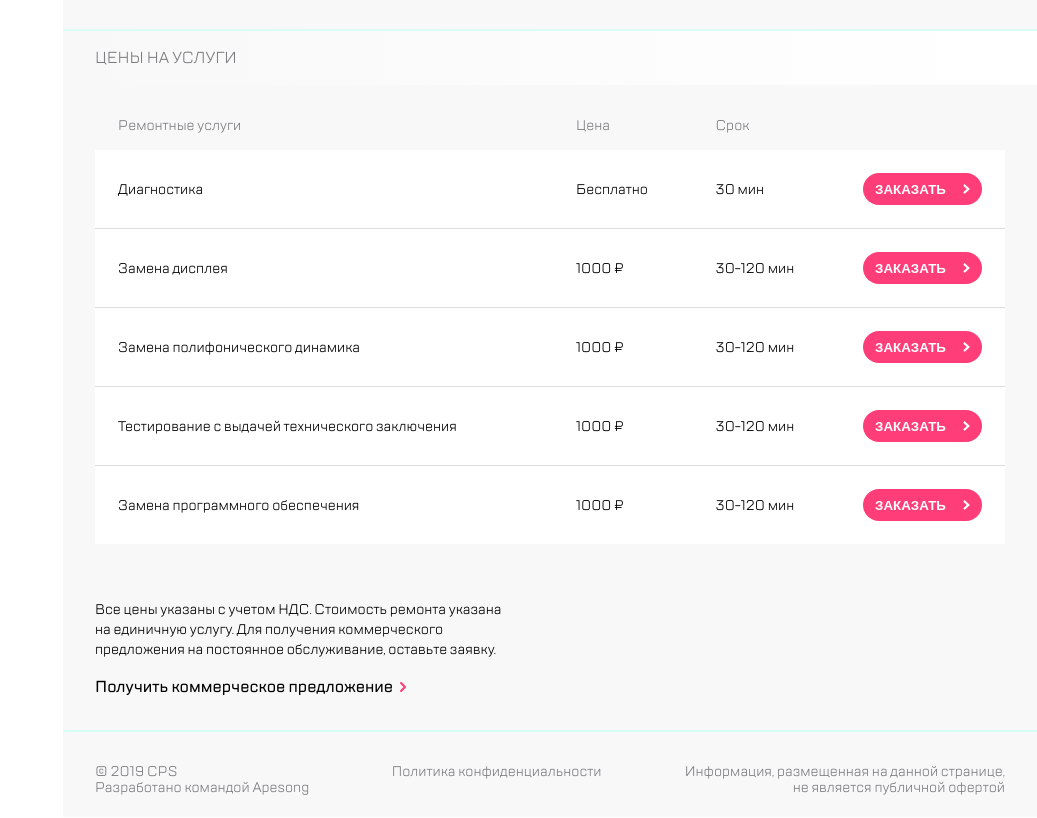
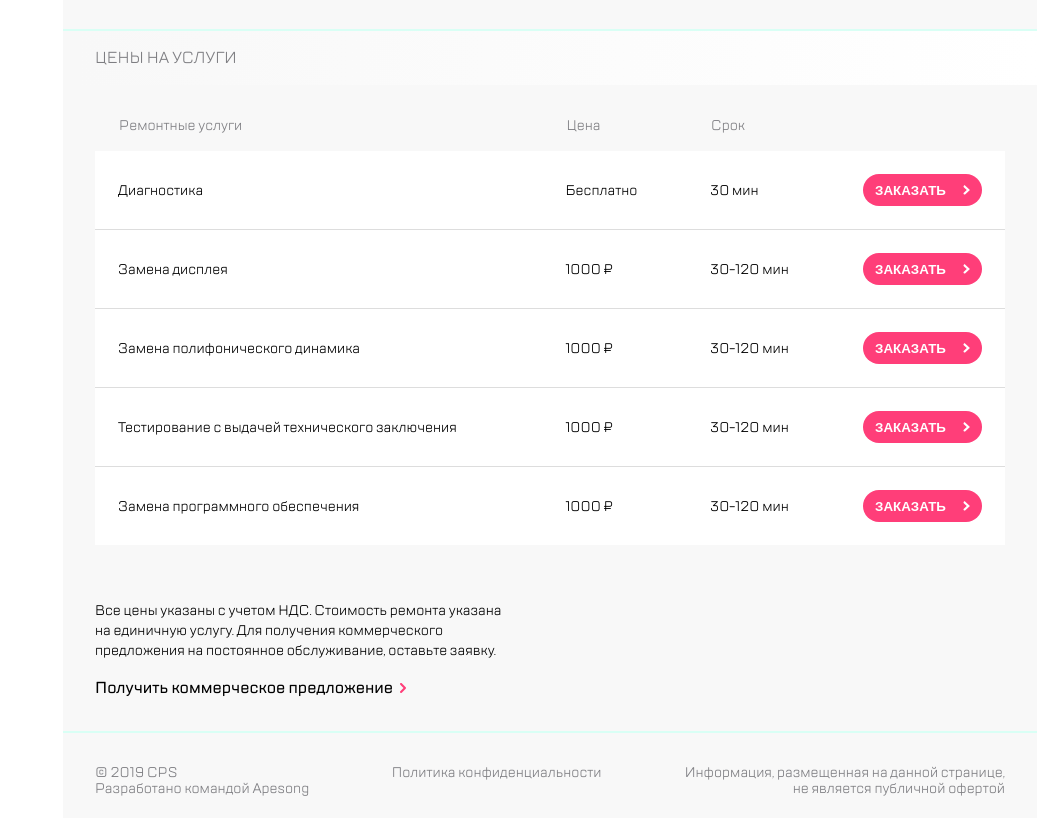
Before and after one commit to Syncopat1on/FinalBlock, a plain HTML site: page index.html in a window 1280 px wide. Shown: the part 1180-1998 px from the top of the page, without its empty margins (243-1280 px from the left). Drawn offline with nearby package versions, Linux system fonts and the light colour scheme.

Commit message:
fix_bug.004

```diff
--- a/index.html
+++ b/index.html
@@ -343,41 +343,41 @@
             <table class="table">
               <thead class="thead">
                 <tr class="up-tr">
-                  <th class="th">Ремонтные услуги</th>
-                  <th class="th">Цена</th>
-                  <th class="th">Срок</th>
+                  <th class="th th1">Ремонтные услуги</th>
+                  <th class="th th2">Цена</th>
+                  <th class="th th3">Срок</th>
                   <th class="th"></th>
                 </tr>
               </thead>
               <tbody class="tbody">
                 <tr class="tr1">
-                  <td class="td">Диагностика</td>
-                  <td class="td">Бесплатно</td>
-                  <td class="td">30 мин</td>
+                  <td class="td td1">Диагностика</td>
+                  <td class="td td2">Бесплатно</td>
+                  <td class="td td3">30 мин</td>
                   <td class="td-order"><button class="order-button">Заказать<img class="order-img" src="icons/order-line.svg"></button></td>
                 </tr>
                   <tr class="tr2">
-                    <td class="td">Замена дисплея</td>
-                    <td class="td">1000 ₽</td>
-                    <td class="td">30-120 мин</td>
+                    <td class="td td1">Замена дисплея</td>
+                    <td class="td td2">1000 ₽</td>
+                    <td class="td td3">30-120 мин</td>
                     <td class="td-order"><button class="order-button">Заказать<img class="order-img" src="icons/order-line.svg"></button></td>
                   </tr>
                   <tr class="tr3">
-                    <td class="td">Замена полифонического динамика</td>
-                    <td class="td">1000 ₽</td>
-                    <td class="td">30-120 мин</td>
+                    <td class="td td1">Замена полифонического динамика</td>
+                    <td class="td td2">1000 ₽</td>
+                    <td class="td td3">30-120 мин</td>
                     <td class="td-order"><button class="order-button">Заказать<img class="order-img" src="icons/order-line.svg"></button></td>
                   </tr>
                   <tr class="tr4">
-                    <td class="td">Тестирование с выдачей технического заключения</td>
-                    <td class="td">1000 ₽</td>
-                    <td class="td">30-120 мин</td>
+                    <td class="td td1">Тестирование с выдачей технического заключения</td>
+                    <td class="td td2">1000 ₽</td>
+                    <td class="td td3">30-120 мин</td>
                     <td class="td-order"><button class="order-button">Заказать<img class="order-img" src="icons/order-line.svg"></button></td>
                   </tr>
-                  <tr class="tr4">
-                    <td class="td">Замена программного обеспечения</td>
-                    <td class="td">1000 ₽</td>
-                    <td class="td">30-120 мин</td>
+                  <tr class="tr5">
+                    <td class="td td1">Замена программного обеспечения</td>
+                    <td class="td td2">1000 ₽</td>
+                    <td class="td td3">30-120 мин</td>
                     <td class="td-order"><button class="order-button">Заказать<img class="order-img" src="icons/order-line.svg"></button></td>
                   </tr>
               </tbody>
--- a/style/block-3.css
+++ b/style/block-3.css
@@ -1,18 +1,28 @@
 .table {
     border-collapse: collapse;
-    background-color:var(--white--color);
+    background-color: var(--white--color);
     width: 100%;
-    height:100%;
-    border:32px solid var(--bg--color);
+    height: 100%;
+    border: 32px solid var(--bg--color);
+    font-size: 14px;
 }
 .th {
-    padding: 0 0 15px 23px;
+    padding: 0px 0px 16px 24px;
     text-align: left;
     font-weight: 400;
 }
 .td {
-    padding: 23px;
     border-bottom: 1px solid var(--table--hr);
+    font-size: 14px;
+}
+.td1 {
+    padding: 23px 0px 23px 23px;
+}
+.td2 {
+    padding: 23px 23px 23px 23px;
+}
+.td3 {
+    padding: 23px 23px 23px 23px;
 }
 .td-order {
     width: 119px;
@@ -26,28 +36,29 @@
     padding: 8px 12px;
     border: none;
     cursor: pointer;
-    border-radius:20px 20px 20px 20px;
+    border-radius: 20px 20px 20px 20px;
     font-weight: 600;
     text-transform: uppercase;
     width: 119px;
     height: 32px;
-    user-select:none;
+    user-select: none;
 }
 .order-button:active {
     scale: 1.1;
     background-color: var(--button-active-color);
 }
 .order-img {
-    margin-left:17px;
+    margin-left: 17px;
 }
 .thead {
-    background:var(--bg--color);
+    background: var(--bg--color);
     color: var(--text--grey-color);
     font-size: 14px;
     line-height: 18px;
 }
 .tbody {
     font-size: 14px;
+    border-radius: 14px;
 }
 .table-container {
     width: 250px;
@@ -70,27 +81,38 @@
 }
 .order-button--table {
   position: absolute;
-  left:110px;
+  left: 110px;
   bottom: 1px;
   background-color: var(--button--color);
   color: var(--background--color);
   padding: 4px 8px 4px 12px;
   border: none;
   cursor: pointer;
-  border-radius:20px 20px 20px 20px;
+  border-radius: 20px 20px 20px 20px;
   font-weight: 600;
   text-transform: uppercase;
   width: 119px;
   height: 32px;
-  user-select:none;
+  user-select: none;
 }
-@media only screen and (max-width:320px)  {
-    .table {
-      border: 16px solid var(--bg--color);
-    }
-  }
 @media only screen and (min-width:321px) and (max-width:769px) {
   .table {
     border: 24px solid var(--bg--color);
   }
+  .td1,
+  .th1 {
+    padding: 23px 0px 23px 16px;
+  }
+  .td2,
+  .th2 {
+    padding: 23px 0px 23px 0px;
+  }
+  .td3,
+  .th3 {
+    padding: 23px 0px 23px 22px;
+  }
+  .td-order {
+    padding: 16px 16px 23px 23px;
+  }
+
 }
--- a/style/left-menu-style__block-1.css
+++ b/style/left-menu-style__block-1.css
@@ -1,17 +1,7 @@
-@font-face {
-  font-family:"TT Lakes";
-  font-style:normal;
-  font-weight:400;
-  src:local("TT Lakes"),  url("/fonts/TTLakes-Bold.woff");
-}
-body {
-  margin:0;
-  font-family: 'TT Lakes';
-}
 .background-menu {
   height: 1024px;
   width: 306px;
-  display:flex;
+  display: flex;
   justify-content: flex-start;
   flex-direction: column;
 }
@@ -25,7 +15,7 @@ body {
   margin-left: 24px;
 }
 .logo {
-  margin-left:22px;
+  margin-left: 22px;
   padding-top: 0px;
 }
 .search {
@@ -38,32 +28,32 @@ body {
 .main-nav__list-item, a {
   text-decoration: none;
   list-style: none;
-  color:var(--text--color-black);
+  color: var(--text--color-black);
   margin-bottom: 28px;
   letter-spacing: -0.2px;
 }
 .main-nav__list-item {
-  padding-left:24px;
+  padding-left: 24px;
 }
 .main-nav__list {
-  padding-left:0;
+  padding-left: 0;
   padding-top: 45px;
   font-weight: 500;
   font-size: 16px;
-  margin:0;
+  margin: 0;
 }
 .lang {
-  display:flex;
-  margin-top:39px;
+  display: flex;
+  margin-top: 39px;
 }
 .footer {
-  margin-top:138px;
+  margin-top: 138px;
   padding-left: 24px;
 }
 .menu-icons__container {
   column-gap: 16px;
   padding-bottom: 16px;
-  display:flex;
+  display: flex;
 }
 .contacts {
   padding-bottom: 16px;
@@ -91,16 +81,16 @@ body {
   color: var(--text--grey-color);
 }
 .main-nav__list-item:hover,:focus  a {
-  color:var(--text--grey-color);
-  border-left:4px solid var(--border--left-color);
+  color: var(--text--grey-color);
+  border-left: 4px solid var(--border--left-color);
 }
 .icon:active {
   transform: scale(1.2)  rotate(-5deg);
-  transition:transform 0.1s;
+  transition: transform 0.1s;
 }
 .activeIcon {
-  border-left:4px solid var(--border--left-color);
-  color:var(--text--grey-color);
+  border-left: 4px solid var(--border--left-color);
+  color: var(--text--grey-color);
 }
 .search_modal {
   margin-right: 24px;
@@ -112,7 +102,7 @@ body {
     padding-left: 16px;
   }
   .main-nav__list-item {
-    padding-left:16px;
+    padding-left: 16px;
   }
   .x {
     margin-left: 16px;
--- a/style/main-style.css
+++ b/style/main-style.css
@@ -1,8 +1,8 @@
 @font-face {
-  font-family:"TT Lakes";
-  font-style:normal;
-  font-weight:400;
-  src:local("TT Lakes"),  url("/fonts/TTLakes-Bold.woff");
+  font-family: "TT Lakes";
+  font-style: normal;
+  font-weight: 400;
+  src: local("TT Lakes"),  url("/fonts/TTLakes-Bold.woff");
 }
 html {
   box-sizing: border-box;
@@ -12,27 +12,28 @@ html {
 }
 body {
   font-family: "TT Lakes";
-  margin:0;
+  margin: 0;
   text-decoration: none;
   position: relative;
 }
 :root {
   --bg--color: #F8F8F8;
   --text--color-black: black;
-  --text--black-color-2:#1B1C21;
-  --text--grey-color:#7E7E82;
-  --text--modal-color:#B5B6BC;
-  --border--color:#B8FFEC;
-  --border--color-grey:#EAEAEA;
-  --border--left-color:#41F6D7;
-  --hr--color:#D9FFF5;
-  --background--color:#FFFFFF;
+  --text--black-color-2: #1B1C21;
+  --text--grey-color: #7E7E82;
+  --text--modal-color: #B5B6BC;
+  --border--color: #B8FFEC;
+  --border--color-grey: #EAEAEA;
+  --border--left-color: #41F6D7;
+  --border-nav-color: #B8FFEC;
+  --hr--color: #D9FFF5;
+  --background--color: #FFFFFF;
   --white--color: white;
-  --swiper--pagination-color:#909397;
-  --button--color:#FF3E79;
-  --button-active-color:#ff5591;
-  --table--hr:#ddd;
-  --box-shadow:rgba(14, 24, 80, 0.2);
+  --swiper--pagination-color: #909397;
+  --button--color: #FF3E79;
+  --button-active-color: #ff5591;
+  --table--hr: #ddd;
+  --box-shadow: rgba(14, 24, 80, 0.2);
 }
 
             /*Начало шапки*/
@@ -43,14 +44,14 @@ body {
 }
 .nav_menu__group-conteiner_1 {
   display: flex;
-  column-gap:20px;
-  padding:24px 0px 24px 24px;
+  column-gap: 20px;
+  padding: 24px 0px 24px 24px;
   align-items: center;
 }
 .nav-menu__group-container_2 {
   display: flex;
-  column-gap:16px;
-  padding:24px 24px 24px 24px;
+  column-gap: 16px;
+  padding: 24px;
 }
 .hr_1 {
   height: 40px;
@@ -58,17 +59,17 @@ body {
 .head-container {
   display: flex;
   justify-content: center;
-  column-gap:32px;
+  column-gap: 32px;
 }
 .head-container__text {
   font-size: 28px;
   white-space: nowrap;
-  margin:auto 0;
+  margin: auto 0;
 }
 .head-container__img {
   max-width: 3px;
   max-height: 40px;
-  margin:auto 0;
+  margin: auto 0;
 }
 .head {
   display: flex;
@@ -84,12 +85,12 @@ body {
 .title-adition__bid-a,
 .title-adition__status-a {
   text-decoration: none;
-  color:var(--text--color-black);
+  color: var(--text--color-black);
   font-weight: 500;
 }
 .title-adition {
   display: flex;
-  column-gap:32px;
+  column-gap: 32px;
   padding-right: 30px;
 }
 .title-adition {
@@ -99,12 +100,12 @@ body {
           /*Начало навигационного меню*/
 .nav__group a , li {
   text-decoration: none;
-  color:var(--text--color-black);
+  color: var(--text--color-black);
   list-style-type: none;
   white-space: nowrap;
 }
 .nav__group {
-  display:flex;
+  display: flex;
   flex-wrap: nowrap;
   column-gap: 11px;
   margin: 0;
@@ -113,51 +114,44 @@ body {
   padding-inline-start: 0px;
 }
 .nav__group-items {
-  padding-top:8px;
+  padding-top: 8px;
   padding-bottom: 8px;
   margin-right: 21px;
 }
 .nav__group-items:nth-child(1) {
-  padding-left:34px;
-}
-/* .nav__group-items:last-child {
-  padding-left:34px;
-} */
-.nav__group-items,  a:hover {
-  color:  rgb(80, 76, 76);
+  padding-left: 34px;
 }
 .nav__group-items a:focus {
   outline: none;
   background-color: var(--white--color);
-  border: 2px solid  #B8FFEC;
+  border: 2px solid  var(--border-nav-color);
   border-radius: 6px;
   padding: 5px 12px;
 }
           /* Для имитации того, что только один элемент выбран */
 .nav__group-items  a:focus-visible {
-  border: 2px solid  var(--border--color);
-  padding: 5px 12px;
+  border: 2px solid  var(--border-nav-color);
 }
           /*Конец навигационного меню*/
           /*Основной фон*/
 .backgruound {
   padding-bottom: 32px;
-  background:var(--bg--color);
+  background: var(--bg--color);
 }
           /*Основное содержание*/
 .read_more,
 .read_more__a {
   font-weight: 500;
   text-decoration: none;
-  color:var(--text--color-black);
+  color: var(--text--color-black);
   font-size: 16px;
 }
 .text-main__more {
   display: flex;
-  column-gap:8px;
+  column-gap: 8px;
 }
 .text_title {
-  display:flex;
+  display: flex;
   flex-wrap: nowrap;
   column-gap: 36px;
   padding-top: 24px;
@@ -167,37 +161,37 @@ body {
   font-size: 14px;
 }
 .text_2 {
-  padding-top:15px;
+  padding-top: 15px;
 }
 .text_title__container {
   min-width: 288px;
   max-width: 490px;
-  padding-left:34px;
+  padding-left: 34px;
   width: 50%;
 }
 .text_img {
-  border-radius:10px;
+  border-radius: 10px;
   margin-right: 24px;
   border-radius: 4px;
 }
 .anim:active {
-  transform: scale(1.2)  rotate(-5deg);
-  transition:transform 0.2s;
+  transform: scale(1.2) rotate(-5deg);
+  transition: transform 0.2s;
 }
 .more_img:active {
   transform: rotate(-180deg);
-  transition:transform 0.2s;
+  transition: transform 0.2s;
 }
 /* Меню починки */
 .menu-repair {
   display: flex;
   flex-wrap: wrap;
-  padding-left:32px;
-  column-gap:32px;
+  padding-left: 32px;
+  column-gap: 32px;
   row-gap: 25px;
   padding-top: 24px;
   padding-bottom: 24px;
-  padding-right:32px;
+  padding-right: 32px;
 }
 .menu-repair__container {
   width: 240px;
@@ -216,7 +210,6 @@ body {
   border-radius: 6px;
   position: relative;
   margin: 16px 0;
-
 }
 .menu-repair__text {
   padding-left: 16px;
@@ -225,7 +218,7 @@ body {
 .menu-repair__go {
   position: absolute;
   bottom: 16px;
-  right:16px;
+  right: 16px;
 }
 #hiddenElement,
 #noneHidden {
@@ -262,7 +255,6 @@ body {
   padding-bottom: 21px;
   padding-right: 32px;
   background: var(--bg--color);
-
 }
 .downMenu-text {
   padding-top: 32px;
@@ -272,7 +264,7 @@ body {
 }
 .hr {
   margin: 0;
-  border:1px solid var(--hr--color);
+  border: 1px solid var(--hr--color);
 }
 .all {
   display: flex;
@@ -307,22 +299,22 @@ body {
   .text_title__container,
   .table-text,
   .table-text2 {
-    padding-left:16px;
+    padding-left: 16px;
   }
   .downMenu {
-    padding-left:16px;
-    padding-right:16px;
+    padding-left: 16px;
+    padding-right: 16px;
   }
   .nav_menu__group-conteiner_1 {
-    padding:24px 0px 24px 16px;
+    padding: 24px 0px 24px 16px;
   }
   .nav-menu__group-container_2 {
-    padding:24px 16px 24px 16px;
+    padding: 24px 16px 24px 16px;
   }
   .text_img {
     width: 320px;
     height: 230px;
-    border-radius: 0px;
+    border-radius: 0;
     margin-right: 0;
   }
   .br2 {
@@ -339,7 +331,7 @@ body {
 @media only screen and (min-width:321px){
   .downMenu-text-1 {
     line-height: 16px;
-    letter-spacing: 0px;
+    letter-spacing: 0;
     width: 218px;
     height: 32px;
   }
@@ -393,11 +385,11 @@ body {
   .text_title__container,
   .table-text,
   .table-text2 {
-    padding-left:24px;
+    padding-left: 24px;
   }
   .downMenu {
-    padding-left:24px;
-    padding-right:24px;
+    padding-left: 24px;
+    padding-right: 24px;
   }
   .menu-repair__container {
     width: 224px;
@@ -430,7 +422,7 @@ body {
   display: flex;
  }
  .nav__group {
-  flex-flow:wrap;
+  flex-flow: wrap;
  }
  .head {
   padding-top: 42px;
```
Also changed, not shown: style/block-2.css (+14 -14 lines), style/modal-style.css (+37 -37 lines).
